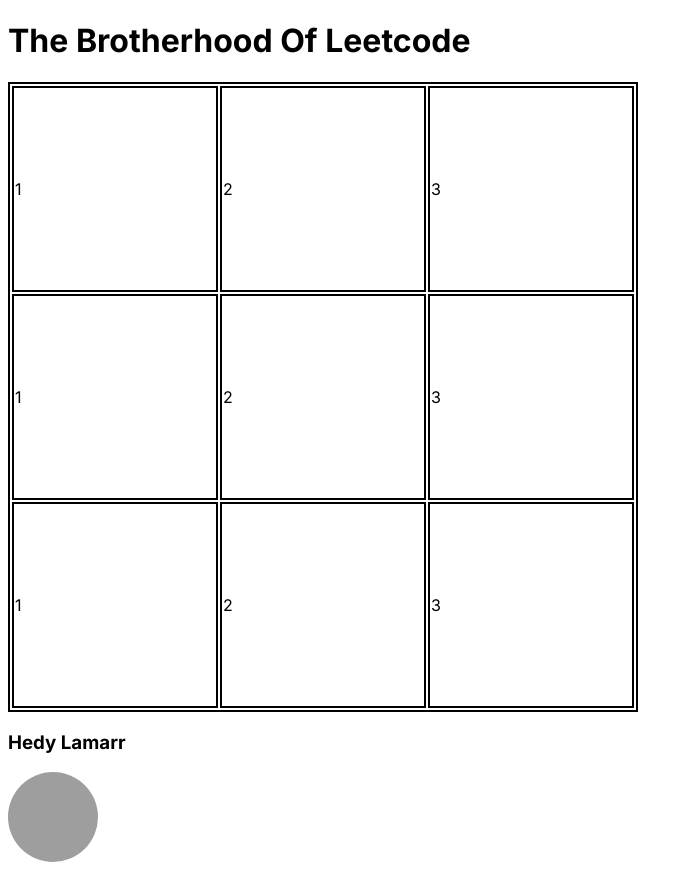
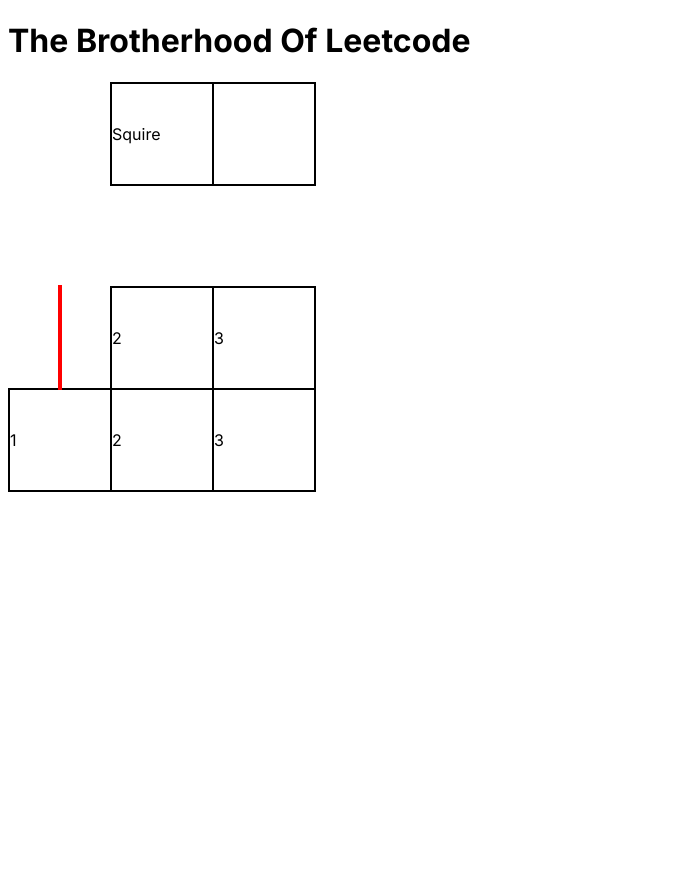
Before and after one commit to adrientremblay/BrotherhoodOfLeetcode, a Next.js app: page / in a window 1280 px wide. Shown: the whole page, without its empty margins (0-693 px from the left). After the commit the page ends 800 px from the top, so only its background shows below. Built offline with nearby package versions, Linux system fonts and the light colour scheme; grey boxes are pictures that could not be loaded.

Commit message:
Some more work on the site

```diff
--- a/app/globals.css
+++ b/app/globals.css
@@ -3,11 +3,31 @@
 }
 
 .rankTable {
+    border-collapse: collapse;
+}
+
+.rankTable td {
+    width: 100px;
+    height: 100px;
+    padding: 0;
+}
+
+.content {
     border: 2px solid black;
 }
 
-.rankTable td {
-    border: 2px solid black;
-    width: 200px;
-    height: 200px;
+.line {
+    position: relative;
+    border: 2px solid red;
 }
+
+.horizontal-line {
+    height: 0px;
+    width: 100%;
+}
+
+.vertical-line {
+    width: 0px;
+    height: 100%;
+    margin: 0px auto;
+}
--- a/app/page.js
+++ b/app/page.js
@@ -1,5 +1,4 @@
 import Image from 'next/image'
-import Avatar from './avatar';
 import RankTable from './rank_table';
 
 export default function Home() {
@@ -7,7 +6,6 @@ export default function Home() {
     <main>
       <h1>The Brotherhood Of Leetcode</h1>
       <RankTable />
-      <Avatar />
     </main>
   )
 }
--- a/app/rank_table.js
+++ b/app/rank_table.js
@@ -2,19 +2,26 @@ export default function RankTable() {
     return (
         <table className="rankTable">
             <tr>
-                <td>1</td>
-                <td>2</td>
-                <td>3</td>
+                <td></td>
+                <td className="content">Squire</td>
+                <td className="content"></td>
             </tr>
             <tr>
-                <td>1</td>
-                <td>2</td>
-                <td>3</td>
+                <td></td>
+                <td></td>
+                <td></td>
             </tr>
             <tr>
-                <td>1</td>
-                <td>2</td>
-                <td>3</td>
+                <td>
+                    <div className="line vertical-line"></div>
+                </td>
+                <td className="content">2</td>
+                <td className="content">3</td>
+            </tr>
+            <tr>
+                <td className="content">1</td>
+                <td className="content">2</td>
+                <td className="content">3</td>
             </tr>
         </table>
     );
```
